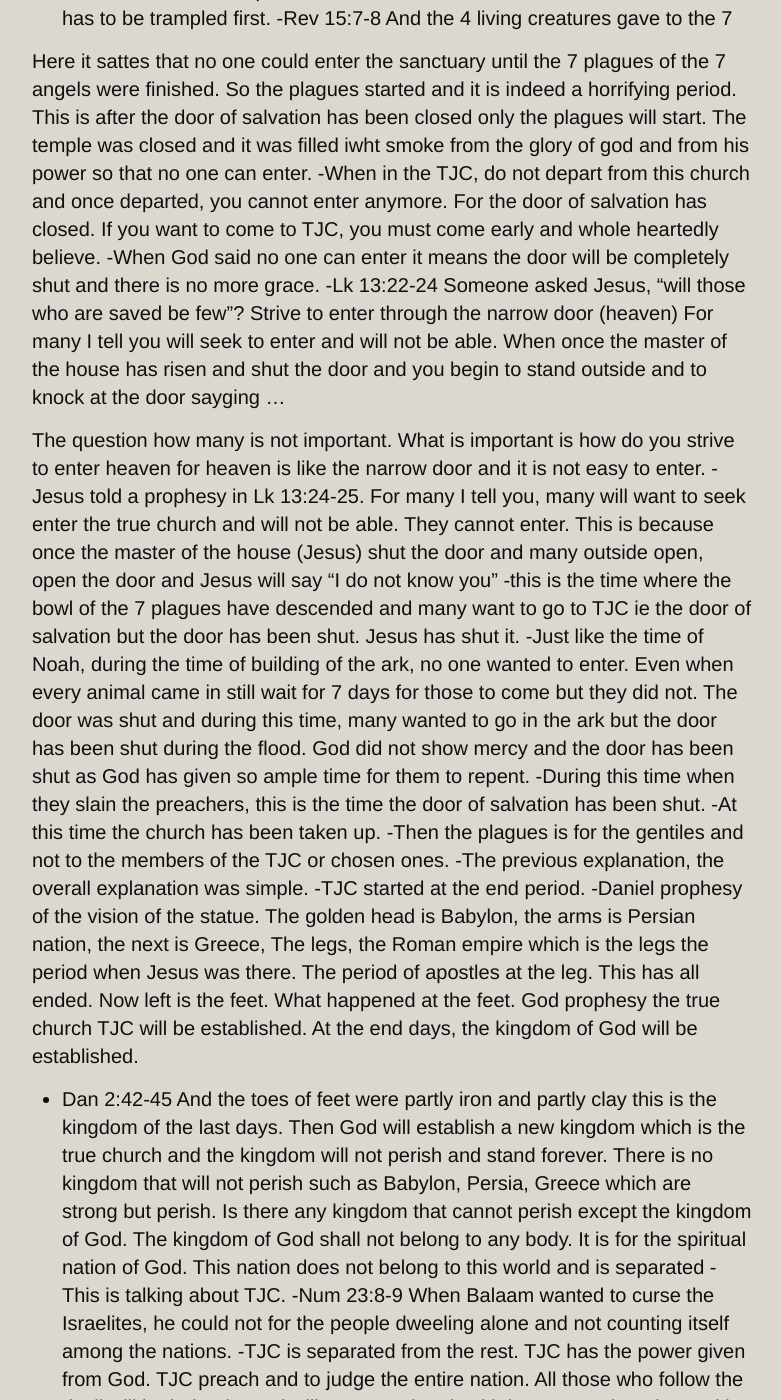
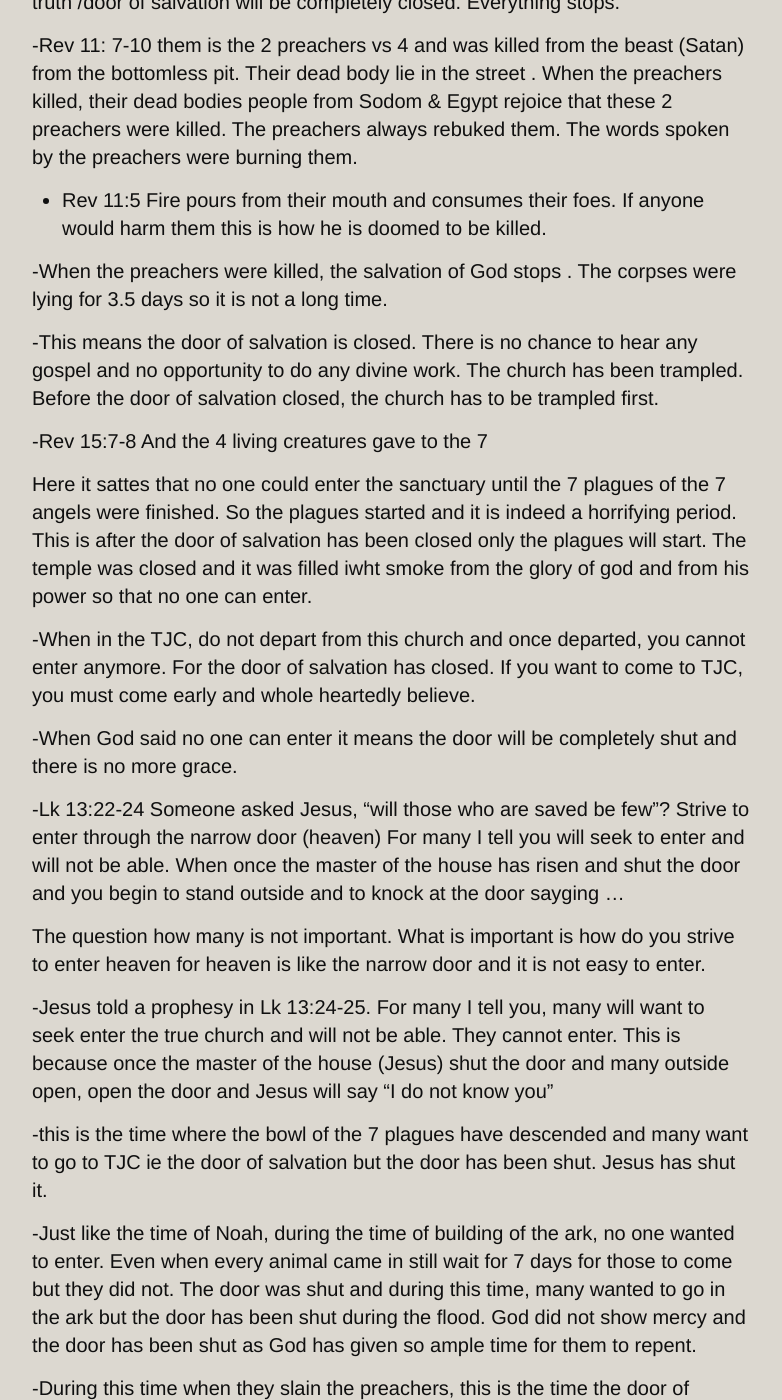
Before and after one commit to catchupTJC/catchuptjc.github.io, a Jekyll site: the page built from _posts/2017-08-20-the True Jesus church (TJC).md, in a window 1280 px wide and 1400 px high, scrolled down 1506 px. Shown: the whole window, without its empty margins (248-1030 px from the left). Built offline with Jekyll 4.4.1, drawn with Linux system fonts in a browser that asks for light colours; nearby versions of some CDN libraries; comment, search, counter and statistics services are not loaded; some of the changed text lies outside the part shown.

Commit message:
Update 2017-08-20-the True Jesus church (TJC).md

```diff
--- a/_posts/2017-08-20-the True Jesus church (TJC).md
+++ b/_posts/2017-08-20-the True Jesus church (TJC).md
@@ -15,128 +15,207 @@
 The appearance of the white horse. The seal. Angel rise from the east so that the chosen ones are sealed. This is the period of sealing so that they will not be destroyed. There is also evangelical time. There are 2 preachers and fire came out from the mouths. Fire is the word of God and one is to cleanse them and to judge them. The gospel is to save and also to judge.
 
 -Believe and you will be saved according to the ways set.
+
 -Believe and you will save and if you don’t believe you will be judged and condemn.
+
 -The fire came out of the preacher to burn them.
+
 -Devil was bound during this period.
+
 -This is a milinium period and is also a period of grace
 
 2nd period
 -The period of trampling.
 
 -The loss of the period of the holy spirit.
+
 -There is a falling star and open up a bottomless pit where the devil is bounded.
+
 -There will be a period of locusts to anti TJC
+
 -There will be a battle. The legion of the devil will initiate this battle.
 
 Rev 11: 1-2 the measurement of the temple, court and holy city. The court outside no need to measure as this has been given to the gentiles and God will leave them as gentiles and no longer care for them.
+
 -They will tread the holy spirit for 42 months.
+
 -Daniel prophesy when the power of the church will be trampled.
--Dan 12:7 Man clothed in linen who was above the waters of the stream he raised his right hand and his left hand toward heaven and swore by thim who lives forever that it would be for a time
+
+-Dan 12:7 Man clothed in linen who was above the waters of the stream he raised his right hand and his left hand toward heaven and
+swore by thim who lives forever that it would be for a time
 
 -the power of the holy spirit will be completely shattered.
+
 -The power of the church will be completely shattered.
+
 -To measure the holy temple and next is the fall of the star .
+
 -The corpse ie the church will be thrown at the side of the road. The gospel of the truth /door of salvation will be completely closed. Everything stops.
+
 -Rev 11: 7-10 them is the 2 preachers vs 4 and was killed from the beast (Satan) from the bottomless pit. Their dead body lie in the street . When the preachers killed, their dead bodies people from  Sodom & Egypt rejoice that these 2 preachers were killed. The preachers always rebuked them. The words spoken by the preachers were burning them.
+
 - Rev 11:5 Fire pours from their mouth and consumes their foes. If anyone would harm them this is how he is doomed to be killed.
+
 -When the preachers were killed, the salvation of God stops . The corpses were lying for 3.5 days so it is not a long time.
+
 -This means the door of salvation is closed. There is no chance to hear any gospel and no opportunity to do any divine work. The church has been trampled.
 Before the door of salvation closed, the church has to be trampled first.
+
 -Rev 15:7-8 And the 4 living creatures gave to the 7
 
 Here it sattes that no one could enter the sanctuary until the 7 plagues of the 7 angels were finished. So the plagues started and it is indeed a horrifying period. This is after the door of salvation has been closed only the plagues will start.
 The temple was closed and it was filled iwht smoke from the glory of god and from his power so that no one can enter.
+
 -When in the TJC, do not depart from this church and once departed, you cannot enter anymore. For the door of salvation has closed. If you want to come to TJC, you must come early and whole heartedly believe.
+
 -When God said no one can enter it means the door will be completely shut and there is no more grace.
+
 -Lk 13:22-24 Someone asked Jesus, “will those who are saved be few”?  Strive to enter through the narrow door (heaven) For many I tell you will seek to enter and will not be able. When once the master of the house has risen and shut the door and you begin to stand outside and to knock at the door sayging …
 
 The question how many is not important. What is important is how do you strive to enter heaven for heaven is like the narrow door and it is not easy to enter.
+
 -Jesus told a prophesy in Lk 13:24-25. For many I tell you, many will want to seek enter the true church and will not be able. They cannot enter. This is because once the master of the house (Jesus) shut the door and many outside open, open the door and Jesus will say “I do not know you”
+
 -this is the time where the bowl of the 7 plagues have descended and many want to go to TJC ie the door of salvation but the door has been shut. Jesus has shut it.
+
 -Just like the time of Noah, during the time of building of the ark, no one wanted to enter. Even when every animal came in still wait for 7 days for those to come but they did not. The door was shut and during this time, many wanted to go in the ark but the door has been shut during the flood. God did not show mercy and the door has been shut as God has given so ample time for them to repent.
+
 -During this time when they slain the preachers, this is the time the door of salvation has been shut.
+
 -At this time the church has been taken up.
+
 -Then the plagues is for the gentiles and not to the members of the TJC or chosen ones.
+
 -The previous explanation, the overall explanation was simple.
+
 -TJC started at the end period.
+
 -Daniel prophesy of the vision of the statue. The golden head is Babylon, the arms is Persian nation, the next is Greece, The legs, the Roman empire which is the legs the period when Jesus was there. The period of apostles at the leg. This has all ended. Now left is the feet. What happened at the feet. God prophesy the true church TJC will be established. At the end days, the kingdom of God will be established.
+
 - Dan 2:42-45 And the toes of feet were partly iron and partly clay this is the kingdom of the last days. Then God will establish a new kingdom which is the true church and the kingdom will not perish and stand forever. There is no kingdom that will not perish such as Babylon, Persia, Greece which are strong but perish. Is there any kingdom that cannot perish except the kingdom of God. The kingdom of God shall not belong to any body. It is for the spiritual nation of God. This nation does not belong to this world and is separated
+
 -This is talking about TJC.
+
 -Num 23:8-9 When Balaam wanted to curse the Israelites, he could not for the people dweeling alone and not counting itself among the nations.
+
 -TJC is separated from the rest. TJC has the power given from God. TJC preach and to judge the entire nation. All those who follow the devil will be judged.
+
 -God will set up a church with is a TJC. When the seal is opened and TJC is the appearance of the white horse.
+
 -TJC is not like apostolic church as apostolic church period ended already.
+
 -TJC is the beginning of the end days.
+
 -Rev 2 sections :
 Rev 1: 19 Elder John saw 2 happenings in revelation. The matters that are present that he has seen and another matters is the future and those that are to take place after this.
+
 -Elder John during the apostolic churches will end. Revelation is the appearance of the TJC.
+
 -the millineum is the longest period where the grace of God is there so that many will be saved.
+
 -Trampling period compare to the millineum is shorter. The 3rd period is the dead corpse of 3.5 days. The last period is the “little while”
+
 Rev 6:11 that they should rest yet for a little while until their fellow servants also and their berthen who should be killed . So they should wait a little while.
+
 -This little while is in Rev 12: 14 she is nourished for a time and times and half a time from the face of the serpent. There is a period, as if a lot of time and then only half a time.
+
 -This is what jesus said if I did not shorten the time, even the elect will not be saved. So there is time, peace and then the time was cut off.
+
 -Measuring of the temple
+
 -Falling stars from the sky to the bottomless pit
+
 -Armies of God and armies of Satan.
 
 TJC is still at the millennium stage already but going to the beginning of the trampling period.
+
 -Rev 9:1-2 5th angel sounded and I saw  a star from heaven fallen unto the earth and there was given to him the key of the pit of the abyss and he opened the pit of the bayss and there went up a smoke out of the it .
+
 -Elder John saw a star from heaven (This star is from God) fallen from heaven to the earth. What happened to the fallen star? The star given the key to open the bottomless pit. The bottomless pit is where the devil bounded. So this falling star to release the bounded Satan. This fallen star to open the bottomless pit. The fallen star is from heaven. Who is this star.
+
 -Rev 1:20 the 7 stars and 7 lampstand. The 7 stars are the workers of God. The 7 lampstand is the church. The stars is the servants of God.
+
 -Rev 9 :1 is a servant of God that has fallen from the sky. He did not ascend to heaven but this is falls from the sky so this is not a good sign as he has been cast down. He is a fallen star a fallen servant cast down from God as they have sinned against God. He has the key to open the bottomless pit is to release the devil. Who gave the key to this servant to open the bottomless pit. Surely the key is from Jesus. How did the fallen servant of God has this key?
-Rev 9:1 Someone gave the key to this fallen servant of God to open up the bottomless pit to release heaven.
+
+-Rev 9:1 Someone gave the key to this fallen servant of God to open up the bottomless pit to release heaven.
 
 -Rev 20:1-3 I saw an angel coming down out of heaven. This is not fallen down. Jesus bounded Satan, cast to the bottomless pit, tied by chains to the bottomless pit. The purpose is that devil will not deceived the nation. After 1000 years this devil will be released and be destroyed.
+
 -Rev 9:1 the 5th horn this is not the time to release the devil but the fallen worker want to release the devil. Jesus agree to this as well and gave him the key.
+
 -Jesus will appear in many forms, an angel, a sheep, high priest. Only Jesus has the power to bound the devil.
+
 -So the key is in the hands of Jesus.
+
 -Rev 9:1 The key was given by Jesus to this fallen star ie the fallen worker. Jesus has sealed the bottomless pit where Satan is bounded. The fallen worker only open a small hole/well in the bottomless pit. The entire seal is opened only inRev 20. But because it is a fallen worker he only opened a small hole.
-Rev 9:2 When he opened the pit of the bayss and there went up a smoke out of the it as the smoke of a great furnace and the sun and the air were darkened by reason of the smoke of the pit. And out of the smoke came forth locusts upon the earth and the power ws given them as the scorpions of  the earth.
+
+-Rev 9:2 When he opened the pit of the bayss and there went up a smoke out of the it as the smoke of a great furnace and the sun and the air were darkened by reason of the smoke of the pit. And out of the smoke came forth locusts upon the earth and the power ws given them as the scorpions of  the earth.
+
 -The fallen worker to the earth and release the devil to attack the church. To devour all the believers. All this work is done by the fallen workers.
+
 -TJC . Who released the devil. Church history, preacher fall due to personal weakness eg adultery, some preacher greedy about the money of the church.  There are preacher who go against God. He release the devil to go against the truth, the church.
 
 -One example is the theory of self existence of the devil is to humiliate the omnipotence of God. A preacher was ex-communicated as he claimed that God is not only God and there is another God which is the devil. The devil is not fallen angel but another self existence God. If you self claimed that you are self existence it is claiming that Satan is God. He explained it is an evil God but our God is a kind God. This is heresy to the truth.
+
 -However  Bible is clearly states that all is created by God. There is no other God but him himself. There is no way Satan can be at par with God. Satan is created by God
-The theory of the self existence devil is totally against the bible. He also claims that God is not omnipotent, omniscient. God regretted as if God did not know that men will sin. So he claim that there are things that God did not know what will happen. So this is humiliating God’s power and all knowing God. God has not ability to destroy the evil one. This God there is certain thing that he cannot do. This is not the God that we worship.
+
+-The theory of the self existence devil is totally against the bible. He also claims that God is not omnipotent, omniscient. God regretted as if God did not know that men will sin. So he claim that there are things that God did not know what will happen. So this is humiliating God’s power and all knowing God. God has not ability to destroy the evil one. This God there is certain thing that he cannot do. This is not the God that we worship.
+
 -The fallen star which is a fallen worker will release the devil and Jesus gave the key to this fallen worker.
+
 -When Judas betrayed Jesus, Jesus actually warned him already. Jesus hinted that amongst the 12 disciples that someone will betray him. Jesus said that hand that dips the bowl is the one who will betray him. It was Judas’ hand that dipped. Jesus was already hinted and already clearly told Judas himself that it is him. Finally Jesus said, “What you are going to do, do quickly” Jn 13;27
+
 -The smoke going out from the pit even covered the sky. Even some of the elders, deacons, members were deceived by YM Yang. This ex preacher really went against the truth and drawing members away from God. It is the work of the devil to split the church.
+
 -Elder Hsieh Soon Tao asked your devil self existence whether you have proof in the bible. Then elder asked him this ex-preacher YM Yang and said that he did not have. Then Elder Hsieh Soon Tao said why do you continue to preach.
-Another one in China recorded in a cassette asked whether there is any biblical versus about devil self existence and he said he did not have any biblical existence.
+
+-Another one in China recorded in a cassette asked whether there is any biblical versus about devil self existence and he said he did not have any biblical existence.
 
 -The key to the bottomless pit, this Satan released  will trample the members and can be from our own church. The gentiles will also trample us.
-This is about the fallen star.
-Rev 13:5-6 And the beast was given a mouth uttering haughty and blasphemous words and it was allowed to exercise authority for 42 months. It opened its mouth to utter blasphemies against god blaspheming his name and his dwelling thiat is those who dweel in heaven.
 
-This dragon power comes from the devil. The dragaon is to glorify the devil or to speak blasphemous things against the truth. This is the mouth of the devil and the mouth of the beast. He will be given 42 months to trample the church, to speak heresies given power by the devil. He became the servant of the devil.
-Rev 9:6 Now he no longer the worker of god but has become the beast. The beast open his mouth to utter balsphemise.
-4 types
-Blaspheme against God (Devil self existence)
-Blaspheme the name of God, jesus
-(He denied the teachings of Jesus. Feetwashing – he said wash
+-This is about the fallen star.
+
+-Rev 13:5-6 And the beast was given a mouth uttering haughty and blasphemous words and it was allowed to exercise authority for 42 months. It opened its mouth to utter blasphemies against god blaspheming his name and his dwelling thiat is those who dweel in heaven.
+
+-This dragon power comes from the devil. The dragaon is to glorify the devil or to speak blasphemous things against the truth. This is the mouth of the devil and the mouth of the beast. He will be given 42 months to trample the church, to speak heresies given power by the devil. He became the servant of the devil.
+
+-Rev 9:6 Now he no longer the worker of god but has become the beast. The beast open his mouth to utter balsphemise.
+
+-4 types
+-Blaspheme against God (Devil self existence)
+
+-Blaspheme the name of God, jesus (He denied the teachings of Jesus. Feetwashing – he said wash
 or not it is ok. In the bible clearly states that if you don’t wash my feet you have no part in me. He said believe can get 10 points but if you want feetwashing can give another 2 points so (12 points) it is ok but no need also ok as it is already adequate.
+
 -Now come back to the truth but his truth is wrong.
 
 3) Blaspheme against the tabernacle of meeting which is the church today
+
 -He preached TJC is not the only church that can be saved. TJC is the church that can be saved. But not the only church. Other churches also can be saved then why should come to TJC. Why need to be baptized in jesus name, why need to do feetwashing, why need to observe Sabbath….) What he did was blaspheming the tabernacle of God.
 
 Blaspheme those belong and dwelling in the kingdom of heaven.
--blaspheming those belong to God. We dwelling in heaven in spirit and angels.
+
+-Blaspheming those belong to God. We dwelling in heaven in spirit and angels.
 Holy communion a preacher who wants to holy communion sacrament. In the midst a brother said “stop” If you are a preacher you must be a just preacher. The brother said a committee to judge YM Yang is it correct or not. The preacher we are now performing the holy communion and you must answer. Is this paying the respect the holy communion and God? In their eyes there is no church, no respect , no reverence. He wanted immediate resolution. The preacher to be a just preacher need time to examine the evidence. Everyone was angry, the brother was angry at preacher, the others angry with him etc, the reverence of the holy communion was gone… Is this the work of the devil or the work of the God? It is clearly to judge.
 
 -This fallen star (the fallen worker of God) has become a beast for devil.
 
 -Where does this beast comes from .
+
 -Rev 11:7/  The beast comes from the devil for he rises from the bottomless pit .
+
 -Jer 10:21 For the shepherds are brutish and do not inquire of the Lord and therefore they have not prospered and all their flock is scattered.
+
 -This shepherd can became a beast. Outwardly the shepherd appears to be of care and love but in actual fact are brutish.
 Eg Eli 2 sons of priests lay with the women in the temple and also stole the animals sacrificed to God. Their act is an act of a beast. Any worker transformed to a beast?
 
-Act 20: 28-30 Paul spoke to the people of Ephesus. Holy spirit moved paul to prophesy. Among yourself there will be wolves enter in among you not sparing the flock. These workers have become beasts devouring the members to draw them away from God.
-Act 20: 17 those Paul met were elders. These important workers has become beasts and devouring the sheep.
-The church in the apostolic churches were wolves.
-So in TJC if we know that we have wolves amongst the church  to devour, humiliate God, anti Christ – we cannot be friend or follow them. These are the fallen workers that is releasing the devil. We should cut immediate ties with them so that you will not be deceived further.
-The beast in revelation is talking about the fallen workers in the end time church.
+-Act 20: 28-30 Paul spoke to the people of Ephesus. Holy spirit moved paul to prophesy. Among yourself there will be wolves enter in among you not sparing the flock. These workers have become beasts devouring the members to draw them away from God.
+
+-Act 20: 17 those Paul met were elders. These important workers has become beasts and devouring the sheep. The church in the apostolic churches were wolves.
+
+-So in TJC if we know that we have wolves amongst the church  to devour, humiliate God, anti Christ – we cannot be friend or follow them. These are the fallen workers that is releasing the devil. We should cut immediate ties with them so that you will not be deceived further.
+
+-The beast in revelation is talking about the fallen workers in the end time church.
 
 
 
```
